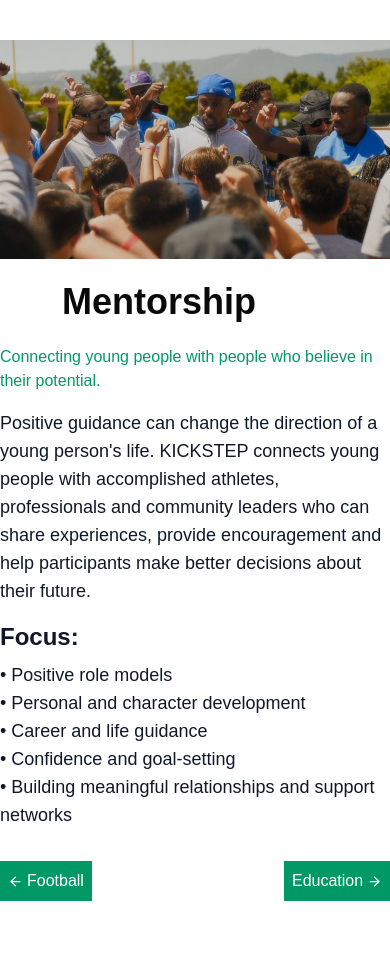
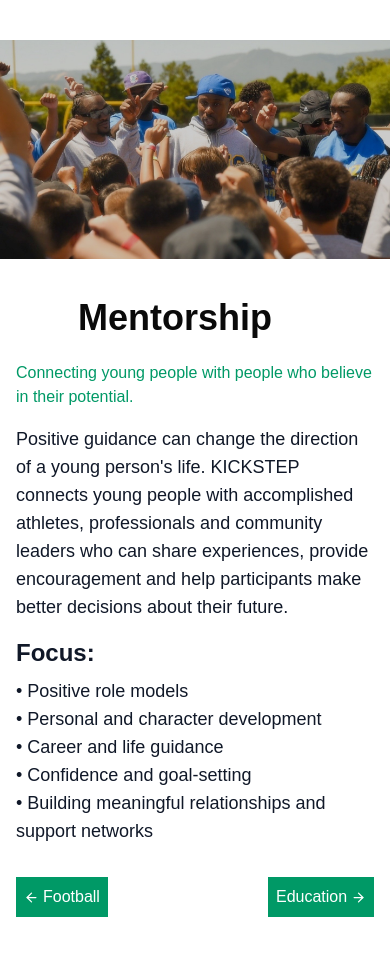
Before and after one commit to coresystechng/kickstartfoundation, a Next.js app: page /mentorship in a window 390 px wide. Shown: the top 956 px of the page. Built offline with nearby package versions, Linux system fonts and the light colour scheme; a web font is replaced by a local one.

Commit message:
fixed spacing issue

```diff
--- a/app/community/page.tsx
+++ b/app/community/page.tsx
@@ -11,7 +11,7 @@ export default function Page() {
                     alt="Event cover"
                     className="relative z-20 max-h-100 w-full object-cover brightness-80 dark:brightness-60 will-change-transform"
                 />
-                <div className="xs:p-4 md:py-4">
+                <div className="p-4 md:py-4 md:px-0">
                     <div className="flex items-center gap-2 pe-2 mt-4">
                         <div className='bg-white p-0.5 rounded'>
                             <Image
--- a/app/education/page.tsx
+++ b/app/education/page.tsx
@@ -11,7 +11,7 @@ export default function Page() {
                     alt="Event cover"
                     className="relative z-20 max-h-100 w-full object-cover brightness-80 dark:brightness-60 will-change-transform"
                 />
-                <div className="xs:p-4 md:py-4">
+                <div className="p-4 md:py-4 md:px-0">
                     <div className="flex items-center gap-2 pe-2 mt-4">
                         <div className='bg-white p-0.5 rounded'>
                             <Image
--- a/app/football/page.tsx
+++ b/app/football/page.tsx
@@ -11,7 +11,7 @@ export default function Page() {
                     alt="Event cover"
                     className="relative z-20 max-h-100 w-full object-cover brightness-80 dark:brightness-60 will-change-transform"
                 />
-                <div className="xs:p-4 md:py-4">
+                <div className="p-4 md:py-4 md:px-0">
                     <div className="flex items-center gap-2 pe-2 mt-4">
                         <div className='bg-white p-0.5 rounded'>
                             <Image
--- a/app/mentorship/page.tsx
+++ b/app/mentorship/page.tsx
@@ -11,7 +11,7 @@ export default function Page() {
                     alt="Event cover"
                     className="relative z-20 max-h-100 w-full object-cover brightness-80 dark:brightness-60 will-change-transform"
                 />
-                <div className="xs:p-4 md:py-4">
+                <div className="p-4 md:py-4 md:px-0">
                     <div className="flex items-center gap-2 pe-2 mt-4">
                         <div className='bg-white p-0.5 rounded'>
                             <Image
```
